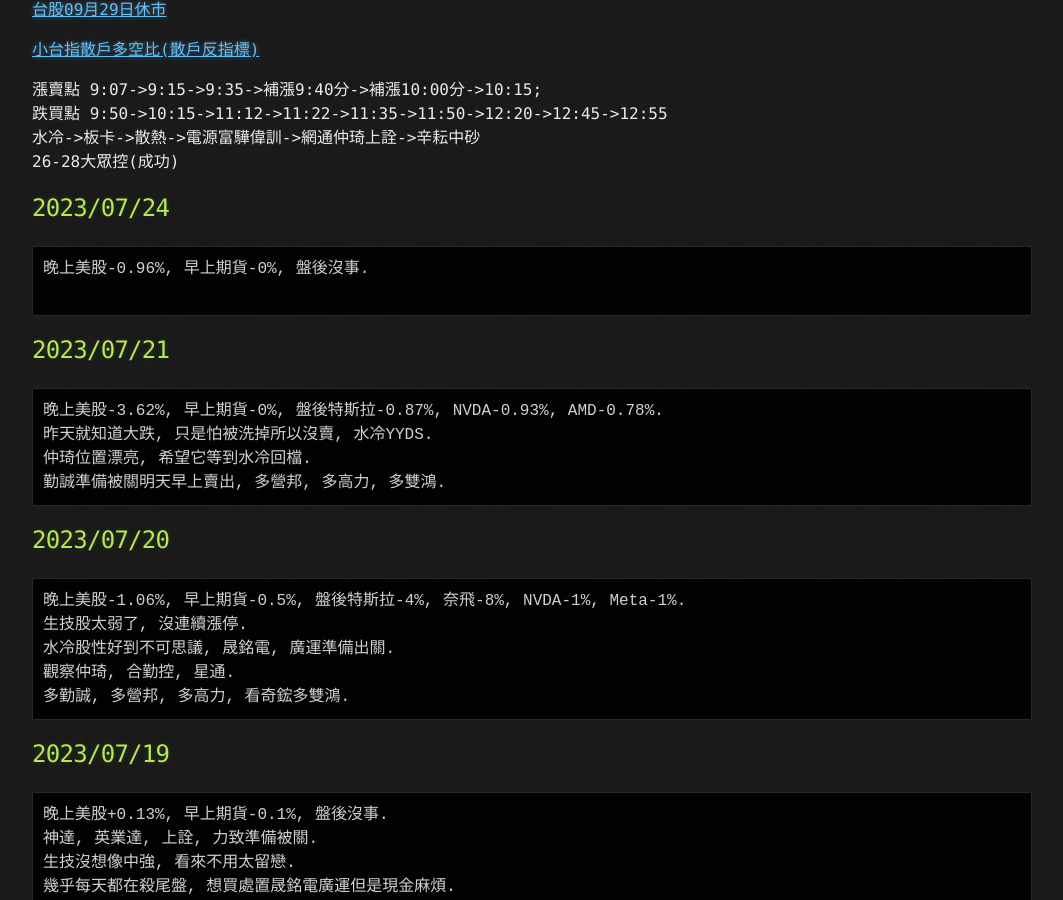
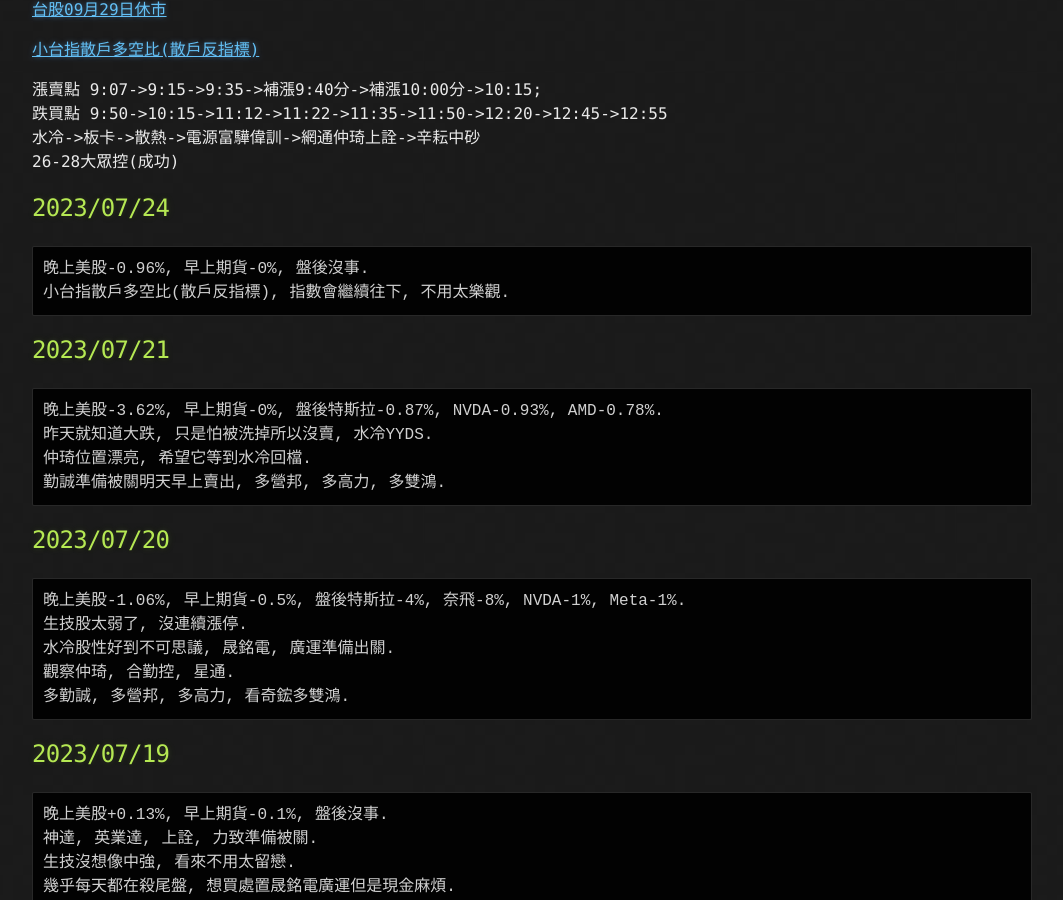
Before and after one commit to lepg5487/Stock_God, a Jekyll site: the page built from index.md, in a window 1280 px wide and 900 px high, scrolled down 460 px. Shown: the whole window, without its empty margins (108-1171 px from the left). Built offline with Jekyll 4.4.1, drawn with Linux system fonts in a browser that asks for light colours; our own code applies the rules of GitHub Pages for plain Markdown files.

Commit message:
Update index.md

````diff
--- a/index.md
+++ b/index.md
@@ -24,7 +24,7 @@ layout: testlayouts
 ## 2023/07/24
 ```
 晚上美股-0.96%, 早上期貨-0%, 盤後沒事.
-
+小台指散戶多空比(散戶反指標), 指數會繼續往下, 不用太樂觀.
 ```
 
 ## 2023/07/21
````
